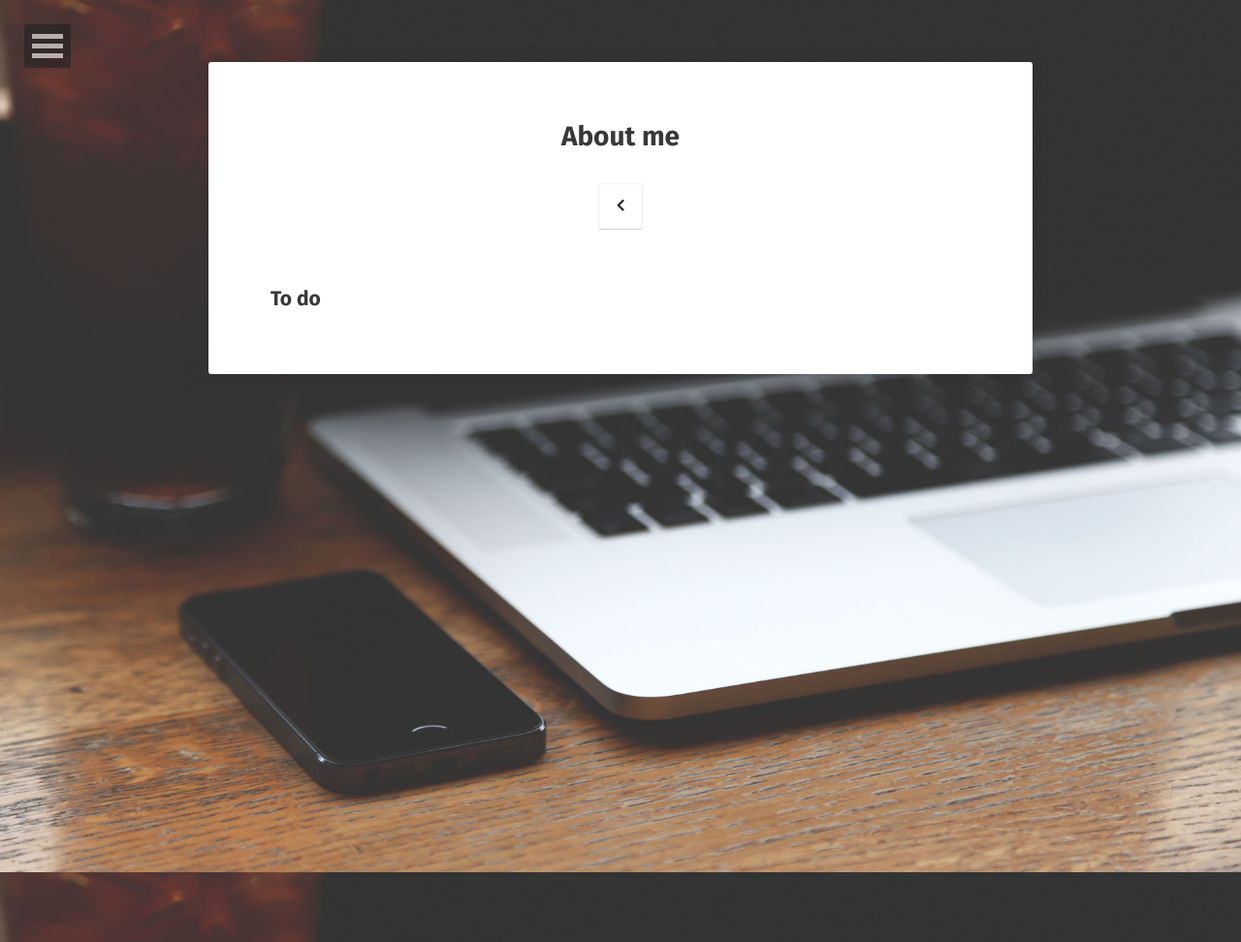
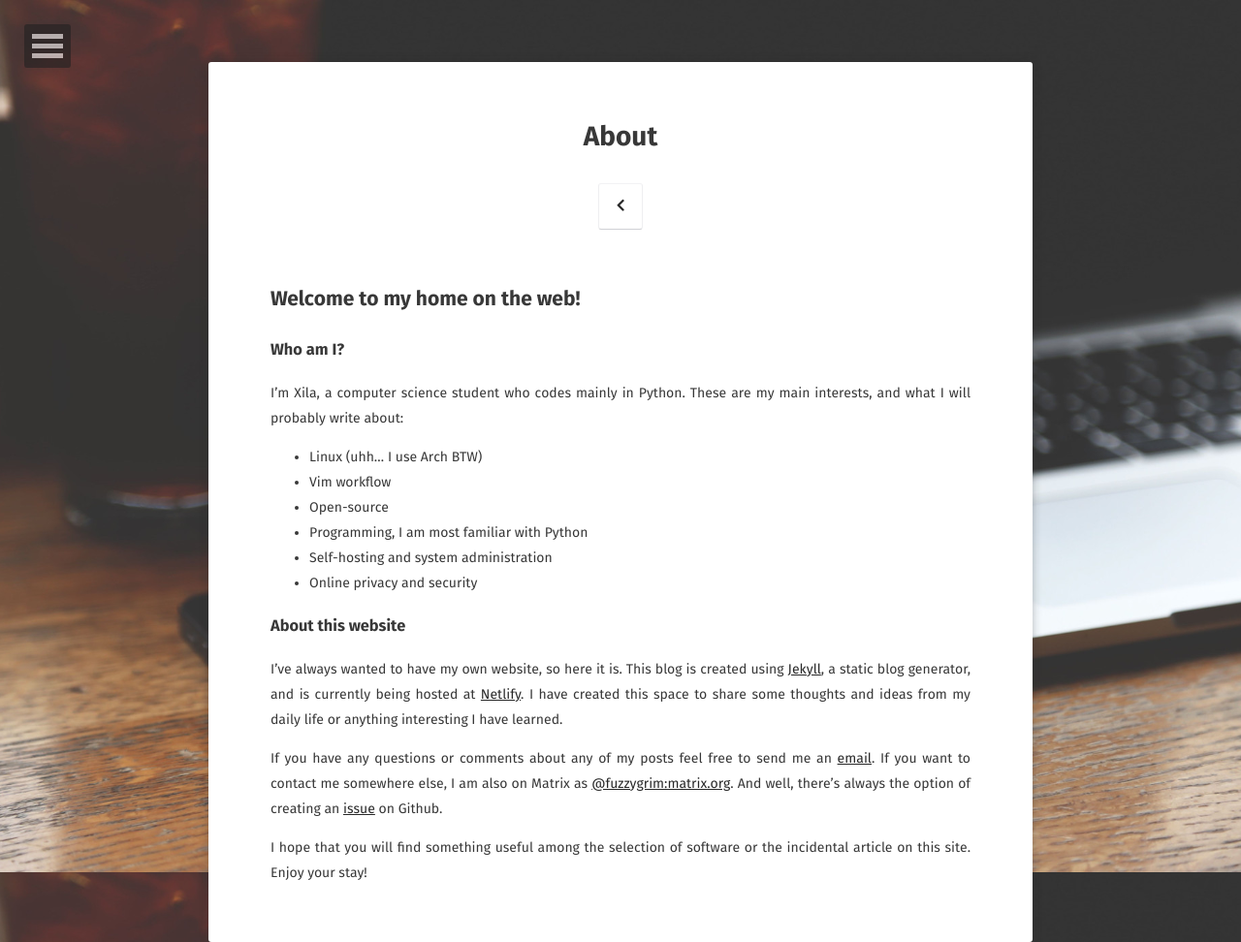
Before and after one commit to FuzzyGrim/blog, a Jekyll site: the page built from about/index.md, in a window 1280 px wide. Shown: the whole page at 97% size. Built offline with Jekyll 4.4.1, drawn with Linux system fonts in a browser that asks for light colours; some web fonts are replaced.

Commit message:
create whoami

```diff
--- a/about/index.md
+++ b/about/index.md
@@ -1,9 +1,26 @@
 ---
 layout: page
-title: About me
+title: About
 tags: [about]
 date: 2021-06-21
-comments: false
 ---
 
-## To do
+## Welcome to my home on the web!
+
+### Who am I?
+
+I'm Xila, a computer science student who codes mainly in Python. These are my main interests, and what I will probably write about:
+-   Linux (uhh... I use Arch BTW)
+-   Vim workflow
+-   Open-source
+-   Programming, I am most familiar with Python
+-   Self-hosting and system administration
+-   Online privacy and security
+
+### About this website
+
+I’ve always wanted to have my own website, so here it is. This blog is created using [Jekyll](https://jekyllrb.com), a static blog generator, and is currently being hosted at [Netlify](https://www.netlify.com/). I have created this space to share some thoughts and ideas from my daily life or anything interesting I have learned.
+
+If you have any questions or comments about any of my posts feel free to send me an [email](mailto:fuzzygrim@protonmail,com). If you want to contact me somewhere else, I am also on Matrix as [@fuzzygrim:matrix.org](https://matrix.to/#/@fuzzygrim:matrix.org). And well, there's always the option of creating an [issue](https://github.com/FuzzyGrim/blog/issues) on Github.
+
+I hope that you will find something useful among the selection of software or the incidental article on this site. Enjoy your stay!
```
